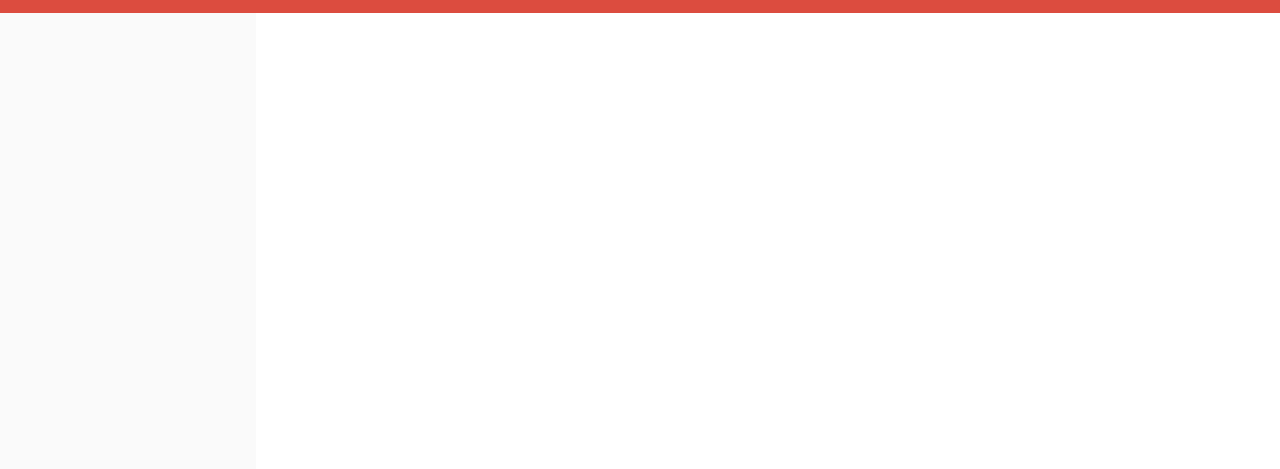
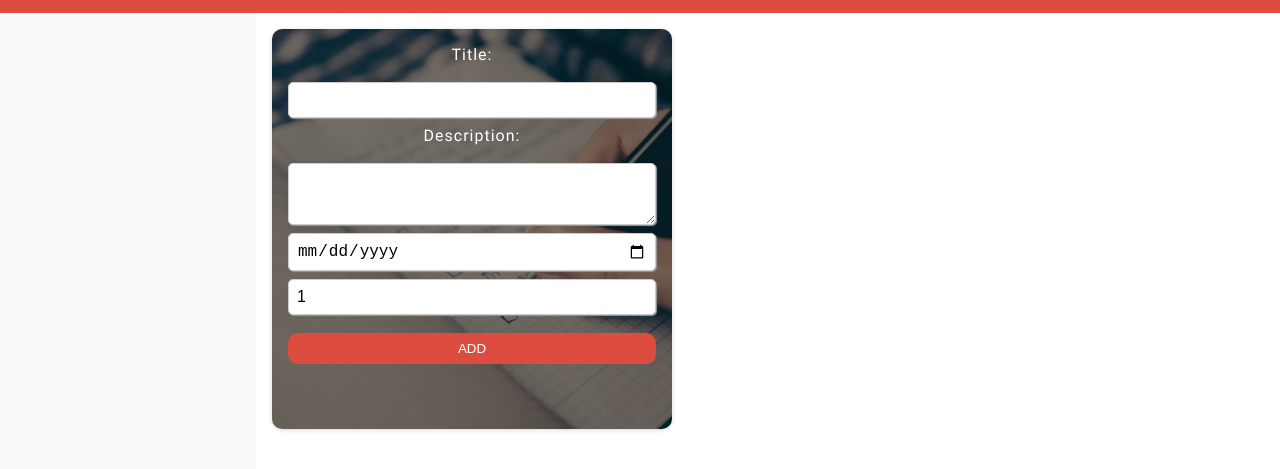
Before and after one commit to NabilHadi/todo-list, a website built with webpack: page dist/index.html in a window 1280 px wide. Shown: the part 51-520 px from the top of the page. Built offline with nearby package versions, Linux system fonts and the light colour scheme.

Commit message:
added basic form to add todos to project

```diff
--- a/src/display-controller.js
+++ b/src/display-controller.js
@@ -1,10 +1,15 @@
+import format from "date-fns/format";
+import parseISO from "date-fns/parseISO";
+import ProjectsManager from "./project-manager";
+
 import "./style.css";
 import magnifyIcon from "./assests/magnify.svg";
 import plusIcon from "./assests/plus.svg";
 import bellIcon from "./assests/bell.png";
 import cogIcon from "./assests/cog.png";
-
-import ProjectsManager from "./project-manager";
+import TodoView from "./todo-view";
+import Todo from "./factories/todo";
+import { el } from "date-fns/locale";
 
 const DisplayController = (function () {
   const contentDiv = document.querySelector("#content");
@@ -93,7 +98,7 @@ const DisplayController = (function () {
 
     for (const project of projects) {
       const li = document.createElement("li");
-      li.classList.add("project-item");
+      li.classList.add("project-item", "btn");
       li.dataset.projectId = project.id;
       li.textContent = project.name;
       li.addEventListener("click", (event) => {
@@ -111,17 +116,104 @@ const DisplayController = (function () {
     ul.classList.add("main-content-todos-ul");
     mainContentDiv.append(ul);
 
+    const form = newTodoForm();
+    form.addEventListener("submit", function (event) {
+      event.preventDefault();
+
+      const formData = new FormData(event.target);
+      const dataObj = {};
+      for (const [key, value] of formData) {
+        console.log(key, value);
+        dataObj[key] = value;
+      }
+
+      const newTodo = new Todo(dataObj);
+      project.addTodo(newTodo);
+      const newTodoView = new TodoView(newTodo);
+      ul.append(newTodoView.createTodoView("li"));
+      ProjectsManager.updateStorage();
+      // event.target.reset();
+    });
+
+    ul.append(form);
+
     if (!project) return mainContentDiv;
 
     for (const todo of project.todos) {
-      const li = document.createElement("li");
-      li.classList.add("todo-item");
-      li.dataset.todoId = todo.id;
-      li.textContent = todo.title;
-      ul.append(li);
+      const todoView = new TodoView(todo);
+      ul.append(todoView.createTodoView("li"));
     }
 
     return mainContentDiv;
+  }
+
+  function newTodoForm() {
+    const form = createHTMLElement({
+      elementType: "form",
+      classList: ["new-todo-form", "todo-item"],
+    });
+
+    const titleLabel = createHTMLElement({
+      elementType: "label",
+      classList: ["form-label", "title-label"],
+      textContent: "Title: ",
+    });
+    form.append(titleLabel);
+
+    const titleInput = createHTMLElement({
+      elementType: "input",
+      classList: ["form-input", "title-input"],
+      attributes: { type: "text", name: "title", required: "" },
+    });
+    form.append(titleInput);
+
+    const descriptionLabel = createHTMLElement({
+      elementType: "label",
+      classList: ["form-label", "description-label"],
+      textContent: "Description: ",
+    });
+    form.append(descriptionLabel);
+
+    const descriptionInput = createHTMLElement({
+      elementType: "textarea",
+      classList: ["form-input", "description-input"],
+      attributes: { name: "description" },
+    });
+    form.append(descriptionInput);
+
+    const dateInput = createHTMLElement({
+      elementType: "input",
+      classList: ["form-input", "date-input"],
+      attributes: {
+        type: "date",
+        name: "dueDate",
+        required: "",
+      },
+    });
+    form.append(dateInput);
+
+    const priortyInput = createHTMLElement({
+      elementType: "input",
+      classList: ["form-input", "priorty-input"],
+      attributes: {
+        type: "number",
+        placeholder: "Priority",
+        name: "priority",
+        min: "1",
+        value: "1",
+      },
+    });
+    form.append(priortyInput);
+
+    const submitBtn = createHTMLElement({
+      elementType: "button",
+      classList: ["form-button", "btn"],
+      attributes: { type: "submit" },
+      textContent: "ADD",
+    });
+    form.append(submitBtn);
+
+    return form;
   }
 
   return {
@@ -129,4 +221,19 @@ const DisplayController = (function () {
   };
 })();
 
+export function createHTMLElement({
+  elementType = "div",
+  classList = [],
+  textContent = "",
+  attributes = {},
+}) {
+  const elm = document.createElement(elementType);
+  elm.classList.add(...classList);
+  elm.textContent = textContent;
+  for (const key of Object.keys(attributes)) {
+    elm.setAttribute(key, attributes[key]);
+  }
+  return elm;
+}
+
 export default DisplayController;
--- a/src/factories/todo.js
+++ b/src/factories/todo.js
@@ -1,5 +1,14 @@
+import { v4 as uuidv4 } from "uuid";
+
 export default class Todo {
-  constructor({ id, title, description, dueDate, priority, isComplete }) {
+  constructor({
+    id = uuidv4(),
+    title,
+    description,
+    dueDate,
+    priority,
+    isComplete = false,
+  }) {
     this.id = id;
     this.title = title;
     this.description = description;
@@ -22,6 +31,10 @@ export default class Todo {
 
     return index;
   }
+
+  toggleCompleteState() {
+    return (this.isComplete = !this.isComplete);
+  }
 }
 
 function parseTodos(todosArray) {
--- a/src/index.js
+++ b/src/index.js
@@ -11,7 +11,8 @@ DisplayController.renderMainLayout();
 const mytodo = new Todo({
   id: uuidv4(),
   title: "todo title",
-  description: "todo description",
+  description:
+    "Lorem ipsum dolor sit amet consectetur adipisicing elit. Quos natus laudantium doloremque tempora fuga atque ipsam ipsum illo sapiente, accusantium fugit animi, praesentium ab culpa libero, ad enim perferendis hic!",
   dueDate: new Date(),
   priority: "1",
 });
@@ -19,15 +20,26 @@ const mytodo = new Todo({
 const mytodo2 = new Todo({
   id: uuidv4(),
   title: "todo title 2",
-  description: "todo description 2",
+  description:
+    "Lorem ipsum dolor sit amet, consectetur adipiscing elit, sed do eiusmod tempor incididunt ut labore et dolore magna aliqua. Egestas quis ipsum suspendisse ultrices gravida. Neque ornare aenean euismod elementum nisi quis eleifend.",
   dueDate: new Date(),
   priority: "2",
+});
+
+const mytodo3 = new Todo({
+  id: uuidv4(),
+  title: "todo title 3",
+  description:
+    "Lorem ipsum dolor sit amet, consectetur adipiscing elit, sed do eiusmod tempor incididunt ut labore et dolore magna aliqua. Amet nisl purus in mollis nunc sed.",
+  dueDate: new Date(),
+  priority: "3",
+  isComplete: true,
 });
 
 const defaultProject = new Project({
   id: uuidv4(),
   name: "Default Project",
-  todos: [mytodo],
+  todos: [mytodo, mytodo3],
 });
 
 const anotherProject = new Project({
@@ -36,4 +48,4 @@ const anotherProject = new Project({
   todos: [mytodo2],
 });
 
-StorgeManager.storeProjects([defaultProject, anotherProject]);
+// StorgeManager.storeProjects([defaultProject, anotherProject]);
--- a/src/project-manager.js
+++ b/src/project-manager.js
@@ -26,6 +26,17 @@ const ProjectsManager = (function () {
     });
   };
 
+  const deleteTodo = (todo) => {
+    projectsArray.forEach((proj) => {
+      proj.removeTodo(todo.id);
+    });
+    updateStorage();
+  };
+
+  const updateStorage = () => {
+    StorgeManager.storeProjects(projectsArray);
+  };
+
   return {
     get projectsArray() {
       return [...projectsArray];
@@ -33,6 +44,8 @@ const ProjectsManager = (function () {
     addProject,
     deleteProject,
     getProjectWithId,
+    deleteTodo,
+    updateStorage,
   };
 })();
 
--- a/src/style.css
+++ b/src/style.css
@@ -16,9 +16,67 @@
 }
 
 ul {
-  list-style: disc inside;
+  list-style: none;
   display: flex;
-  margin-left: 0;
+}
+
+label,
+textarea {
+  letter-spacing: 1px;
+}
+
+textarea {
+  padding: 10px;
+  max-width: 100%;
+  line-height: 1.5;
+  border-radius: 5px;
+  border: 1px solid #ccc;
+  box-shadow: 1px 1px 1px #999;
+}
+
+textarea:focus {
+  outline: none;
+}
+
+label {
+  display: block;
+  margin-bottom: 10px;
+}
+
+input {
+  font-size: 1rem;
+  padding: 8px;
+  border-radius: 5px;
+  border: 1px solid #ccc;
+  box-shadow: 1px 1px 1px #999;
+}
+
+input:focus {
+  outline: none;
+}
+
+button {
+  border: none;
+}
+
+.btn {
+  -moz-user-select: none;
+  -webkit-user-select: none;
+  -ms-user-select: none;
+  user-select: none;
+  padding: 8px 16px;
+  background-color: #dc4c3f;
+  border-radius: 10px;
+  cursor: pointer;
+  color: white;
+}
+
+.btn:hover {
+  opacity: 0.9;
+}
+
+.btn:active {
+  opacity: 1;
 }
 
 .content-container {
@@ -69,6 +127,8 @@ ul {
   color: white;
   font-size: 0.9rem;
   padding: 8px;
+  border-radius: 0;
+  box-shadow: none;
   transition: box-shadow 0.1s ease-in-out;
   width: 100%;
 }
@@ -116,6 +176,7 @@ ul {
 .sidebar-projects-ul li {
   text-transform: capitalize;
   cursor: pointer;
+  border-radius: 50px;
 }
 
 .sidebar-projects-ul li:hover {
@@ -126,3 +187,51 @@ ul {
   background-color: white;
   grid-area: main;
 }
+.form-button {
+  margin-top: 10px;
+}
+
+.main-content-todos-ul {
+  display: grid;
+  grid-template-columns: repeat(auto-fit, minmax(250px, 400px));
+  grid-template-rows: repeat(auto-fit, minmax(250px, 400px));
+  height: 100%;
+  padding: 1rem;
+  gap: 1rem;
+  list-style: none;
+}
+
+.todo-item {
+  padding: 1rem;
+  box-shadow: rgba(0, 0, 0, 0.16) 0px 1px 4px;
+  display: flex;
+  flex-direction: column;
+  background: url("./assests/glenn-carstens-peters-RLw-UC03Gwc-unsplash.jpg")
+    no-repeat center center/cover;
+  background-blend-mode: color;
+  background-color: rgba(0, 0, 0, 0.5);
+  color: white;
+  text-align: center;
+  border-radius: 10px;
+  gap: 8px;
+  transition: box-shadow 0.2s ease-in-out;
+}
+
+.todo-item.completed-todo {
+  box-shadow: none;
+  box-shadow: rgb(13, 212, 103) 0px 0px 0px 7px;
+}
+
+.todo-item-header {
+  margin-top: 1rem;
+  flex: 0.5;
+  font-size: 2rem;
+}
+
+.todo-item-descrip {
+  flex: 1;
+}
+
+.todo-item .toggle-btn {
+  margin-top: 8px;
+}
--- /dev/null
+++ b/src/todo-view.js
@@ -0,0 +1,75 @@
+import { createHTMLElement } from "./display-controller";
+import format from "date-fns/format";
+import parseISO from "date-fns/parseISO";
+import ProjectsManager from "./project-manager";
+
+export default class TodoView {
+  constructor(todoObj) {
+    this.todoObj = todoObj;
+  }
+
+  createTodoView(containerElementType) {
+    const li = createHTMLElement({
+      elementType: containerElementType,
+      classList: ["todo-item"],
+    });
+    li.dataset.todoId = this.todoObj.id;
+
+    const todoHeaderDiv = createHTMLElement({
+      classList: ["todo-item-header"],
+      textContent: this.todoObj.title,
+    });
+    li.append(todoHeaderDiv);
+
+    const todoDescripDiv = createHTMLElement({
+      classList: ["todo-item-descrip"],
+      textContent: this.todoObj.description,
+    });
+    li.append(todoDescripDiv);
+
+    const todoDueDateDiv = createHTMLElement({
+      classList: ["todo-item-duedate"],
+      textContent: format(parseISO(this.todoObj.dueDate), "Pp"),
+    });
+    li.append(todoDueDateDiv);
+
+    const todoPriorty = createHTMLElement({
+      classList: ["todo-item-priority"],
+      textContent: "Priority: " + this.todoObj.priority,
+    });
+    li.append(todoPriorty);
+
+    if (this.todoObj.isComplete) {
+      li.classList.add("completed-todo");
+    }
+
+    const todoToggleBtn = createHTMLElement({
+      classList: ["btn", "toggle-btn"],
+      textContent: "Change Status",
+    });
+
+    todoToggleBtn.addEventListener("click", (event) => {
+      if (this.todoObj.toggleCompleteState()) {
+        li.classList.add("completed-todo");
+      } else {
+        li.classList.remove("completed-todo");
+      }
+      ProjectsManager.updateStorage();
+    });
+    li.append(todoToggleBtn);
+
+    const todoDeleteBtn = createHTMLElement({
+      classList: ["btn", "delete-btn"],
+      textContent: "DELETE",
+    });
+
+    todoDeleteBtn.addEventListener("click", (event) => {
+      ProjectsManager.deleteTodo(this.todoObj);
+      this.todoObj = null;
+      li.remove();
+    });
+    li.append(todoDeleteBtn);
+
+    return li;
+  }
+}
```
Also changed, not shown: dist/78de43e2397fe1fc61c7.jpg (added), dist/main.js, src/assests/glenn-carstens-peters-RLw-UC03Gwc-unsplash.jpg (added).
